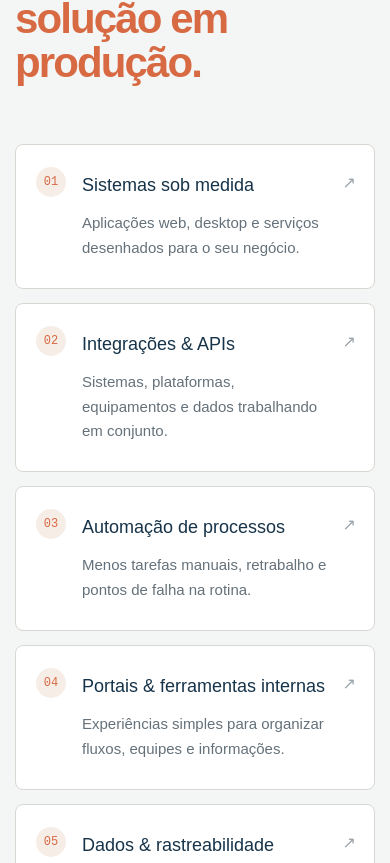
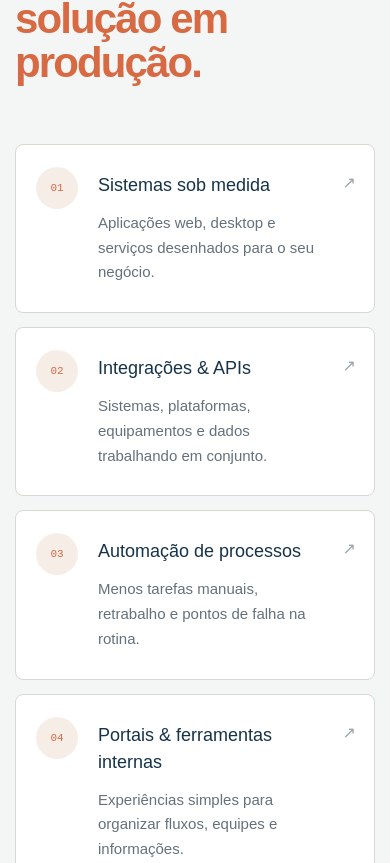
Before and after one commit to d2codesistemas/d2code-site, a Next.js app: page / in a window 390 px wide. Shown: the part 2221-3084 px from the top of the page. Built offline with nearby package versions, Linux system fonts and the light colour scheme.

Commit message:
Standardize numbered markers

```diff
--- a/app/globals.css
+++ b/app/globals.css
@@ -65,9 +65,9 @@ header nav{font-size:12px;gap:28px}
 }
 
 /* Stronger sequence markers and a visually balanced footer. */
-.service-grid article{padding-left:68px}
-.service-grid b{left:20px;top:22px;width:30px;height:30px;display:grid;place-items:center;border-radius:50%;background:#f6ede7;font-size:12px}
-.steps b{width:34px;height:34px;display:grid;place-items:center;border-radius:50%;background:#f6ede7;font-size:12px}
+.service-grid article{padding-left:82px}
+.service-grid b{left:20px;top:22px;width:42px;height:42px;display:grid;place-items:center;border-radius:50%;background:#f6ede7;font-size:11px}
+.steps b{width:42px;height:42px;display:grid;place-items:center;border-radius:50%;background:#f6ede7;font-size:11px}
 .step-line{margin-top:16px}
 .footer-top{grid-template-columns:1fr auto 1fr;align-items:center}
 .footer-top>p{margin:0;text-align:center}
@@ -78,7 +78,7 @@ header nav{font-size:12px;gap:28px}
   .footer-top>div{justify-self:end}
 }
 @media(max-width:580px){
-  .service-grid article{padding-left:66px}
+  .service-grid article{padding-left:82px}
   .footer-top{grid-template-columns:auto 1fr;align-items:center}
   .footer-top>div{grid-column:1/-1;justify-self:start}
 }
```
